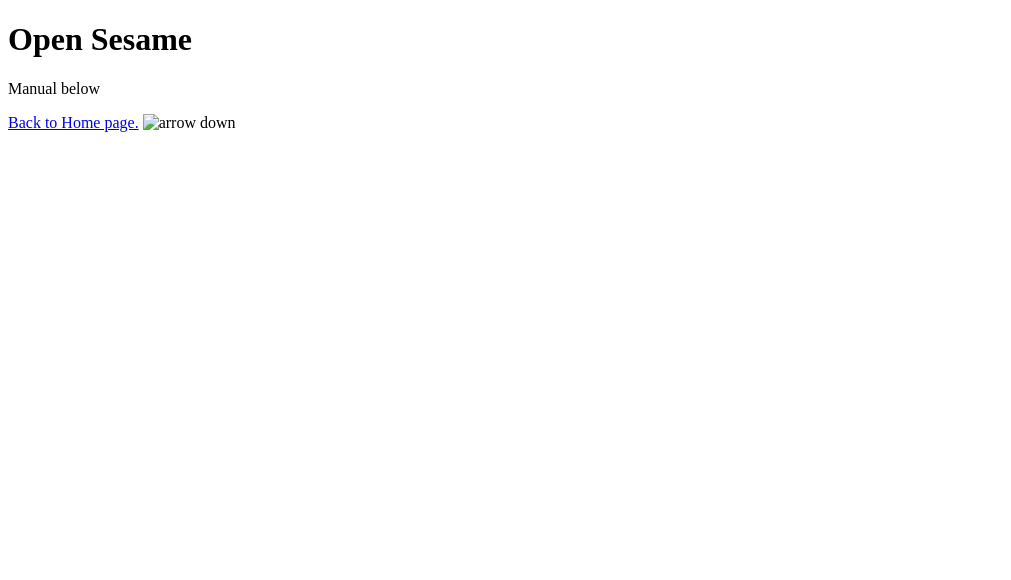
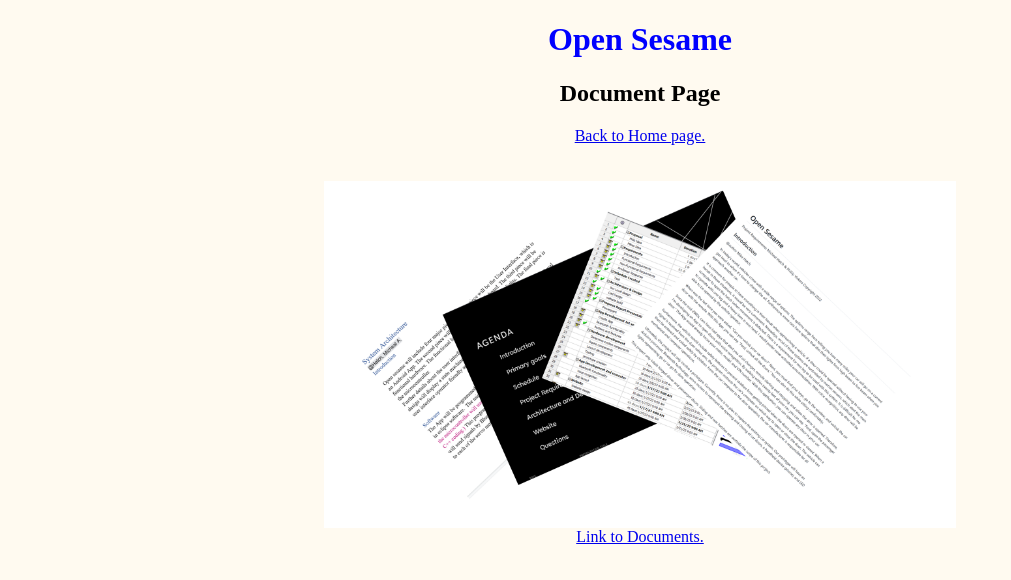
Before and after one commit to mhatch04140/Open-Sesame, a plain HTML site: page WebSite/Documents.html in a window 1280 px wide. Shown: the whole page, without its empty margins (0-1011 px from the left). Drawn offline with Linux system fonts and the light colour scheme.

Commit message:
updated website pages

```diff
--- a/WebSite/Documents.html
+++ b/WebSite/Documents.html
@@ -8,17 +8,31 @@
 
        <h1> Open Sesame</h1>
 
-       <script>
-function myFunction() {
-    document.getElementById("vt").innerHTML = "Welcome to the best State in the Country!!!!!";
+
+
+ <h2 class="center" >Document Page</h2>
+
+    <a href="index.html" target="_self" class="center">Back to Home page.</a>
+       <br>
+       <br>
+
+       <img class="center" src="Documents.png">
+
+        <a  href="https://github.com/mhatch04140/Open-Sesame/tree/main/System%20Documentation" target="_self" class="center">Link to Documents.</a>
+
+      <style>
+     body {background-color: floralwhite;}
+     h1   {color: blue;text-align: center;}
+     p    {color: black;}
+  .center {
+          display: block;
+          margin-left: auto;
+          margin-right: auto;
+          text-align: center;
+          width: 50%;
+
 }
-</script>
-
- <p class="important_text" id="C2">Manual below</p>
-
-    <a        href="index.html" target="_self" class="mycenter">Back to Home page.</a>
-
-     <img src="Pictures/kayaking.JPG" alt="arrow down" class="center">
+</style>
 
      </body>
      </html>
```
Also changed, not shown: WebSite/Manual Page.html (+1 -0 lines), WebSite/Project Calendar.html (+1 -6 lines), WebSite/Documents.png (added), WebSite/Project Calendar.png (added).
